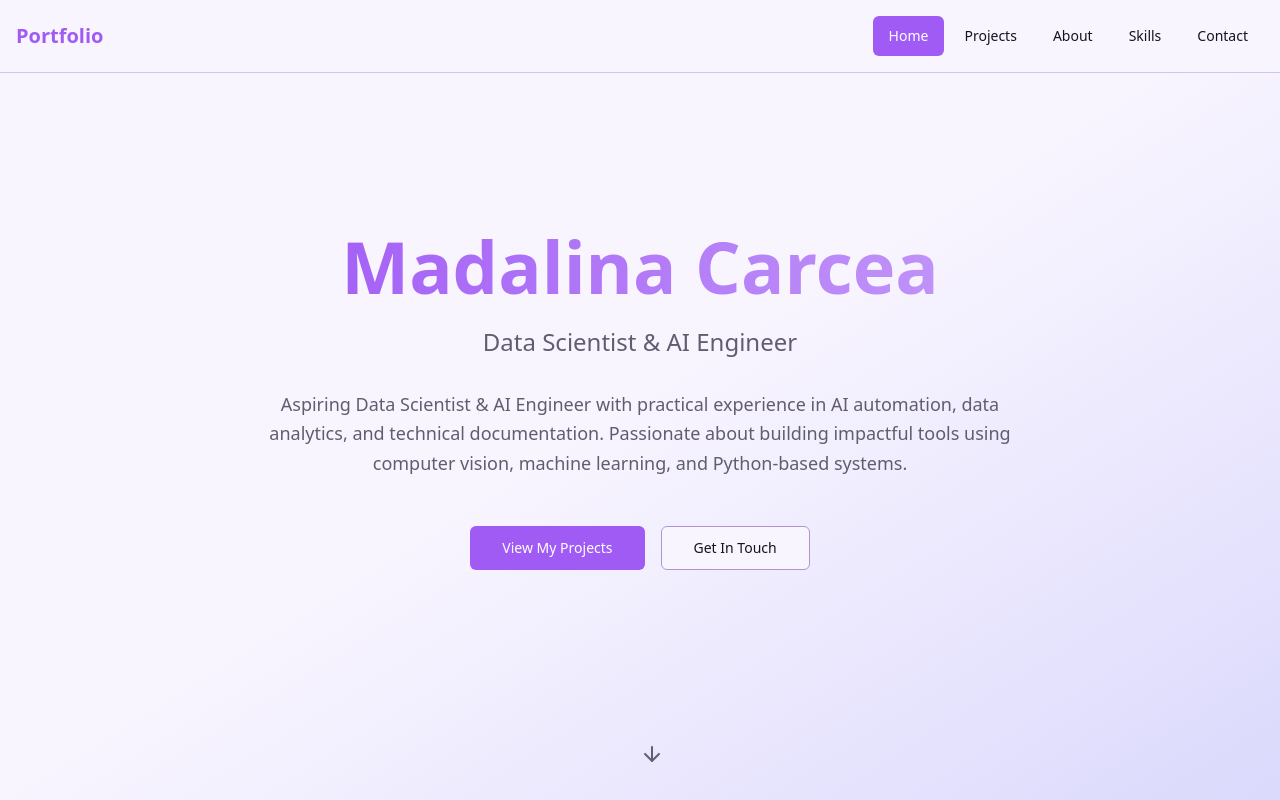
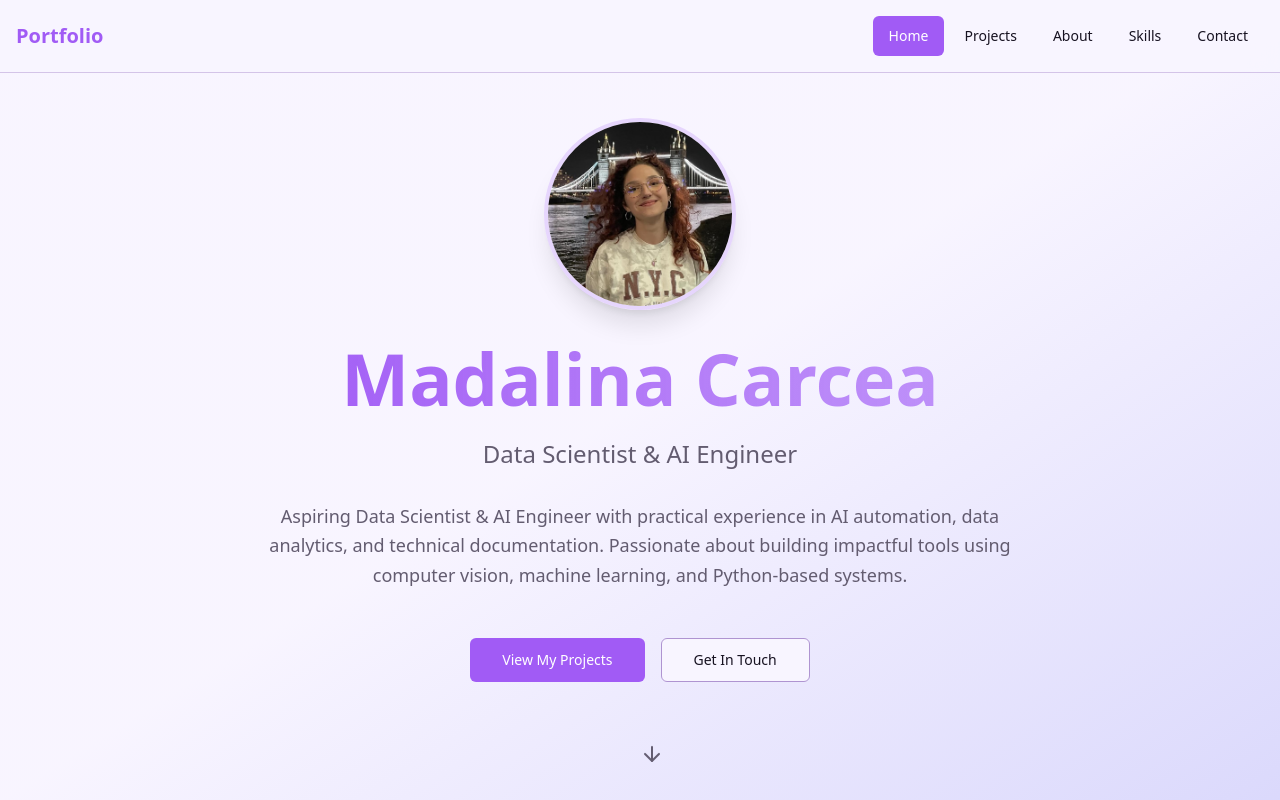
Before and after one commit to MadalinaCarcea221989/career-path-showcase, a React (Vite) app: page / in a window 1280 px wide. Shown: the top 800 px of the page. Built offline with nearby package versions, Linux system fonts and the light colour scheme.

Commit message:
Add profile picture to Hero section
Adds the provided image to the Hero section of the portfolio website.

```diff
--- a/src/components/Hero.tsx
+++ b/src/components/Hero.tsx
@@ -12,6 +12,13 @@ const Hero = () => {
       <div className="absolute inset-0 bg-grid-slate-100 [mask-image:linear-gradient(0deg,white,rgba(255,255,255,0.6))] dark:bg-grid-slate-700/25"></div>
       <div className="relative z-10 text-center px-4 max-w-4xl mx-auto">
         <div className="animate-fade-in">
+          <div className="mb-8">
+            <img
+              src="/lovable-uploads/29b2731b-6f40-448a-8226-7c97a6773824.png"
+              alt="Madalina Carcea"
+              className="w-48 h-48 rounded-full mx-auto object-cover border-4 border-primary/20 shadow-xl"
+            />
+          </div>
           <h1 className="text-5xl md:text-7xl font-bold bg-gradient-to-r from-primary to-primary/60 bg-clip-text text-transparent mb-6">
             Madalina Carcea
           </h1>
```
Also changed, not shown: public/lovable-uploads/29b2731b-6f40-448a-8226-7c97a6773824.png (added).
